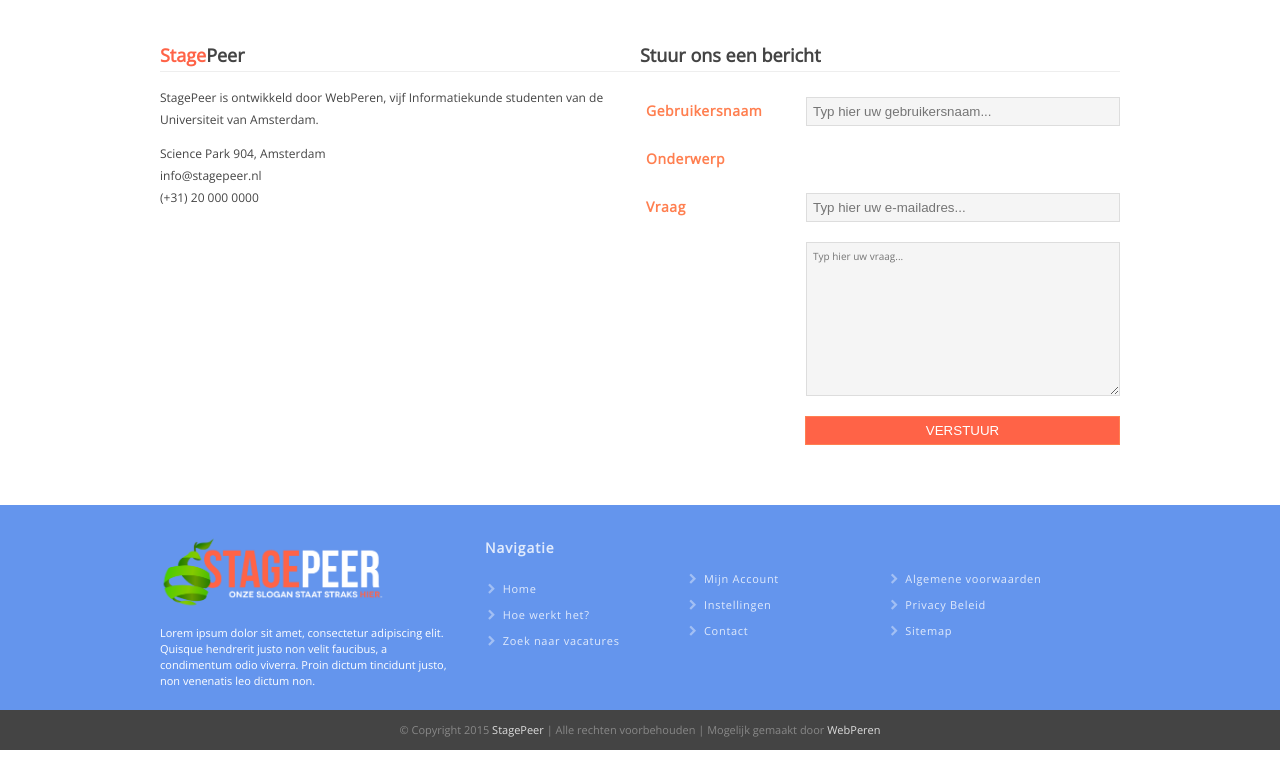
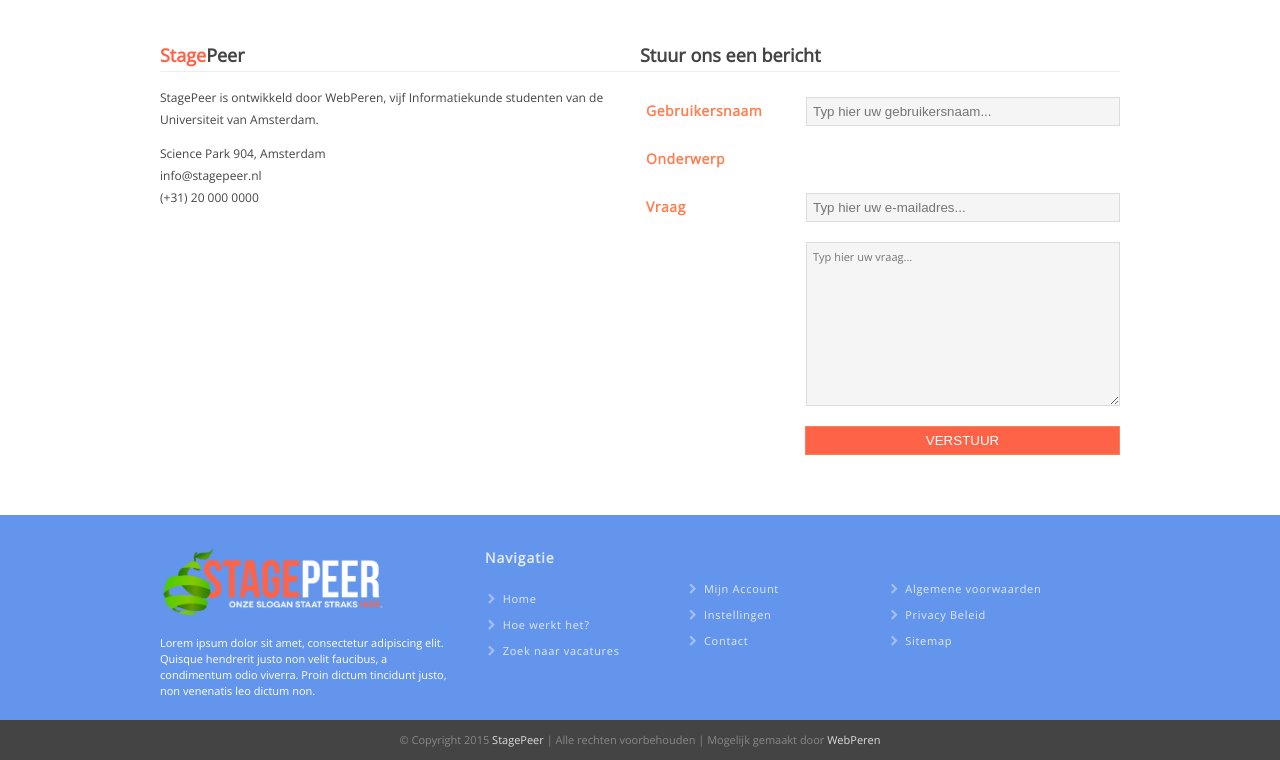
Before and after one commit to TychoA/Vacaturesite, a PHP site: page /contact.php in a window 1280 px wide. Shown: the part 590-1350 px from the top of the page. Run offline with PHP 8.4, Linux system fonts and the light colour scheme.

Commit message:
Changed textarea font

```diff
--- a/css/style.css
+++ b/css/style.css
@@ -74,7 +74,7 @@
 
 textarea {
     font-family: 'Open Sans', sans-serif;
-    font-size: 10px;
+    font-size: 11px;
 }
 
 /* ------------------------------ *\
```
